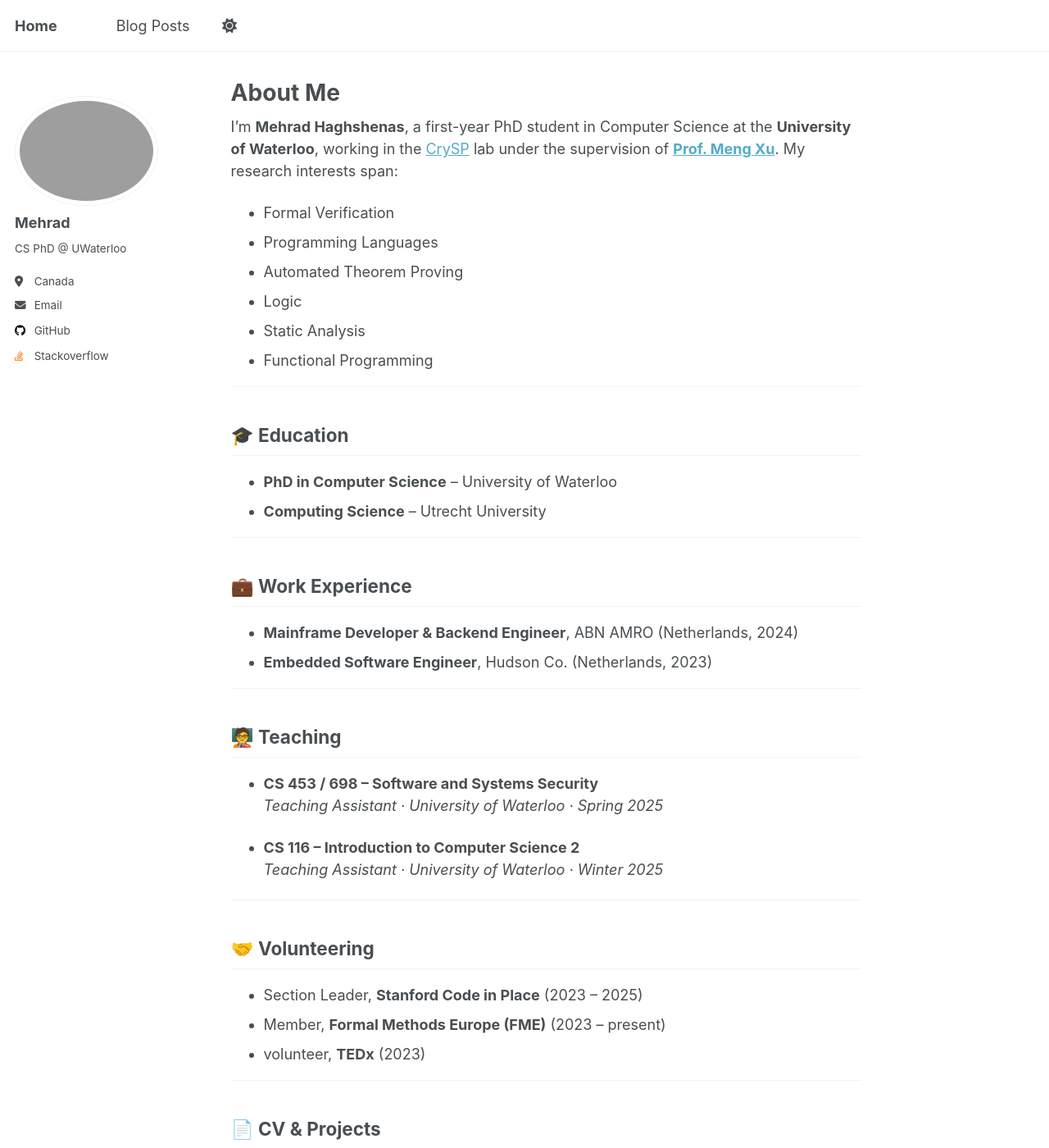
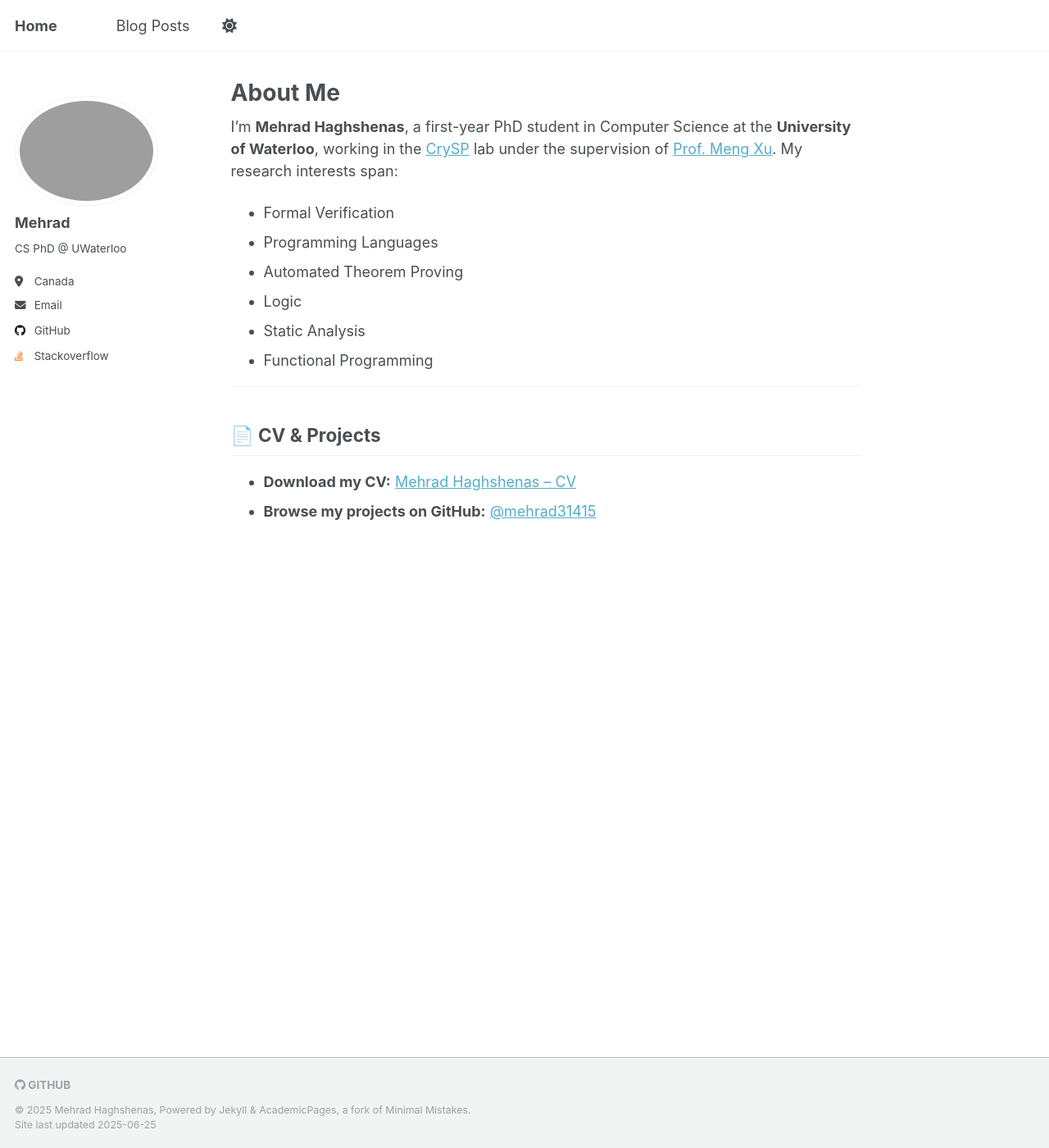
Before and after one commit to mehrad31415/mehrad31415.github.io, a Jekyll site: the page built from _pages/about.md, in a window 1280 px wide and 1400 px high. Shown: the whole window at 82% size. Built offline with Jekyll 4.4.1, drawn with Linux system fonts in a browser that asks for light colours.

Commit message:
minimal x

```diff
--- a/_pages/about.md
+++ b/_pages/about.md
@@ -5,7 +5,7 @@ permalink: /
 author_profile: true     # still shows avatar + sidebar details
 ---
 
-I’m **Mehrad Haghshenas**, a first-year PhD student in Computer Science at the **University of Waterloo**, working in the [CrySP](https://crysp.uwaterloo.ca/) lab under the supervision of [**Prof. Meng Xu**](https://cs.uwaterloo.ca/~m285xu/). My research interests span:
+I’m **Mehrad Haghshenas**, a first-year PhD student in Computer Science at the **University of Waterloo**, working in the [CrySP](https://crysp.uwaterloo.ca/) lab under the supervision of [Prof. Meng Xu](https://cs.uwaterloo.ca/~m285xu/). My research interests span:
 
 - Formal Verification
 - Programming Languages
@@ -16,34 +16,6 @@ I’m **Mehrad Haghshenas**, a first-year PhD student in Computer Science at the
 
 ---
 
-## 🎓 Education
-- **PhD in Computer Science** – University of Waterloo
-- **Computing Science** – Utrecht University
-
----
-
-## 💼 Work Experience
-- **Mainframe Developer & Backend Engineer**, ABN AMRO (Netherlands, 2024)
-- **Embedded Software Engineer**, Hudson Co. (Netherlands, 2023)
-
----
-
-## 🧑‍🏫 Teaching
-- **CS 453 / 698 – Software and Systems Security**
-  *Teaching Assistant · University of Waterloo · Spring 2025*
-
-- **CS 116 – Introduction to Computer Science 2**
-  *Teaching Assistant · University of Waterloo · Winter 2025*
-
----
-
-## 🤝 Volunteering
-- Section Leader, **Stanford Code in Place** (2023 – 2025)
-- Member, **Formal Methods Europe (FME)** (2023 – present)
-- volunteer, **TEDx** (2023)
-
----
-
 ## 📄 CV & Projects
 
 - **Download my CV:** [Mehrad Haghshenas – CV](/files/Mehrad_Haghshenas.pdf)
```
